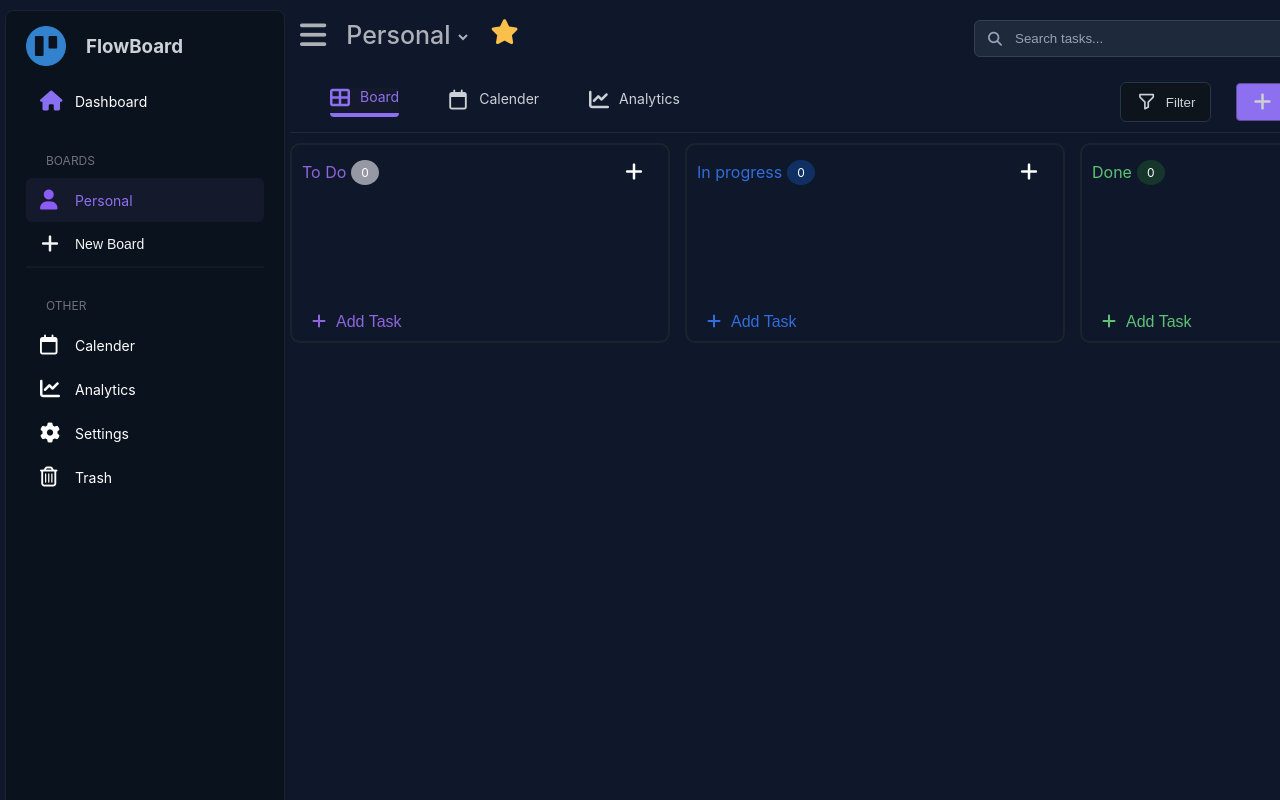
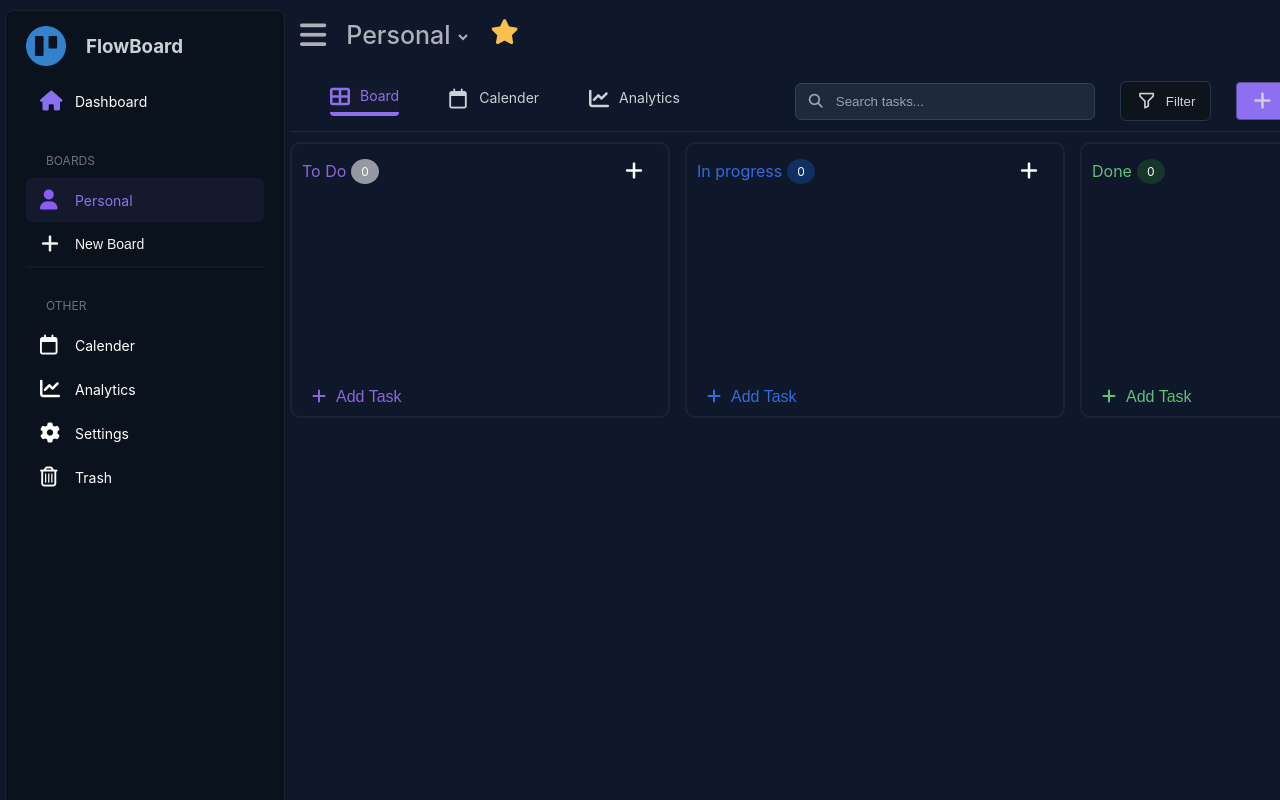
Before and after one commit to tharnishpalanisamy/FlowBoard, a React (Vite) app: page /boards/personal in a window 1280 px wide. Shown: the top 800 px of the page. Built offline with nearby package versions, Linux system fonts and the light colour scheme.

Commit message:
local board task search

```diff
--- a/src/components/column/Column.css
+++ b/src/components/column/Column.css
@@ -5,7 +5,6 @@
     width: 380px;
     margin-top: 10px;
     border-radius: 10px;
-    min-height: 200px;
     margin-bottom: 10px;
     display: flex;
     flex-direction: column;
@@ -20,6 +19,8 @@
     gap: 10px;
     margin: 0px auto;
     padding: 5px 10px;
+    min-height: 150px;
+    min-width: 350px;
 }
 
 .column-count{
--- a/src/components/header/Header.css
+++ b/src/components/header/Header.css
@@ -55,8 +55,8 @@
 }
 
 .input-task{
-    width: 100%;
-    padding: 10px 100px 10px 40px; /* left padding makes room for the icon */
+    width: 300px;
+    padding: 10px 20px 10px 40px; /* left padding makes room for the icon */
     border-radius: 6px;
     border: 1px solid #334155;
     background: #1E293B;
--- a/src/components/header/Header.jsx
+++ b/src/components/header/Header.jsx
@@ -1,6 +1,12 @@
+import { useLocation, useParams } from 'react-router-dom'
 import './Header.css'
 
 export default function Header(){
+    let params = useParams()
+    const location = useLocation()
+
+    const isTrash = location.pathname === '/trash'
+
     return(
         <header>
             <nav className="nav-bar">
@@ -21,7 +27,7 @@ export default function Header(){
                 </div>
 
                 <div className="options">
-                    <div className="search-task">
+                    {!params.board && !isTrash ? <div className="search-task">
                         <i className="fa-solid fa-magnifying-glass search-icon"></i>
 
                         <input
@@ -29,7 +35,7 @@ export default function Header(){
                             className="input-task"
                             placeholder="Search tasks..."
                         />
-                    </div>
+                    </div> : null}
                     <div className="theme">
                         <button className='theme-btn'><i className='bx bx-sun theme-icon'></i></button>
                     </div>
--- a/src/components/taskManagement/TaskManagement.jsx
+++ b/src/components/taskManagement/TaskManagement.jsx
@@ -16,11 +16,11 @@ export default function TaskManagement(){
 
     const [showModal, setShowModal] = useState(false)
     const [status, setStatus] = useState('todo')
-    const {tasks, setTasks} = useContext(TaskContext)
+    const {tasks, setTasks , search , setSearch} = useContext(TaskContext)
     console.log('tasksssss' , tasks);
 
     const boardTasks = tasks.filter(
-        task => task.board === boardType
+        task => task.board === boardType && task.title.trim().includes(search)
     )
     const [selectedTask, setSelectedTask] = useState(null)
 
--- a/src/components/toolbar/Toolbar.jsx
+++ b/src/components/toolbar/Toolbar.jsx
@@ -1,6 +1,9 @@
+import { useContext } from 'react'
 import './Toolbar.css'
+import TaskContext from '../../context/taskContext/TaskContext'
 
 export default function Toolbar(props){
+    const {search , setSearch} = useContext(TaskContext)
     return(
         <div className="toolbar">
             <div className="toolbar-options">
@@ -10,7 +13,20 @@ export default function Toolbar(props){
                 <p className="toolbar-link"><span><i className="fa-solid fa-chart-line icon"></i></span> Analytics</p>
             </div>
 
+
+
             <div className="toolbar-buttons">
+                <div className="search-task">
+                    <i className="fa-solid fa-magnifying-glass search-icon"></i>
+
+                    <input
+                        type="text"
+                        className="input-task"
+                        placeholder="Search tasks..."
+                        value={search}
+                        onChange={(event) => setSearch(event.target.value)}
+                    />
+                </div>
                 <button className="filterBtn"><span><i className='bx bx-filter-alt icon' ></i></span> Filter</button>
                 <button className="addTaskBtn" onClick={props.showModal}><span>
                     <i className="fa-solid fa-plus icon-plus icon add-icon"></i></span> Add Task
--- a/src/context/taskContext/TaskProvider.jsx
+++ b/src/context/taskContext/TaskProvider.jsx
@@ -6,9 +6,10 @@ export default function TaskProvider({children}) {
     const [tasks , setTasks] = useState(
         localStorage.getItem('tasks') ? JSON.parse(localStorage.getItem('tasks')) : tasksData
     )
+    const [search , setSearch ] = useState('')
     return(
         <TaskContext.Provider
-            value={{tasks,setTasks}}
+            value={{tasks,setTasks , search , setSearch}}
         >
             {children}
         </TaskContext.Provider>
--- a/src/page/trash/Trash.jsx
+++ b/src/page/trash/Trash.jsx
@@ -42,14 +42,40 @@ export default function Trash(){
 
     }
 
+    function deleteSelected(){
+        if (selectedTasks.length == 0 ) {
+            alert('No tasks Selected')
+            return
+        }
+        let updatedTasks = deletedTasks.filter(task => !selectedTasks.includes(task.id))
+        setDeletedTasks(updatedTasks)
+        localStorage.setItem('deletedTasks' , JSON.stringify(updatedTasks))
+    }
+
 
     //restore
 
     function restoreTask(task) {
         setTasks(prevVal => [...prevVal , task] )
+        localStorage.setItem('tasks' , JSON.stringify(tasks))
         let updatedTasks = deletedTasks.filter(tasks => tasks.id != task.id)
         setDeletedTasks(updatedTasks)
         localStorage.setItem('deletedTasks' , JSON.stringify(updatedTasks) )
+    }
+
+    function restoreSelected(){
+        if(selectedTasks.length == 0) {
+            alert('No task selected')
+            return
+        }
+        let tasksToRestore = deletedTasks.filter(task=> selectedTasks.includes(task.id))
+        setTasks(prevVal => [...prevVal , ...tasksToRestore])
+        localStorage.setItem('tasks' , JSON.stringify(tasks))
+
+        let updatedTasks = deletedTasks.filter(task => !selectedTasks.includes(task.id))
+        setDeletedTasks(updatedTasks)
+        localStorage.setItem('deletedTasks' , JSON.stringify(updatedTasks))
+
     }
 
     //Date
@@ -67,14 +93,14 @@ export default function Trash(){
             </div>
 
             <div className="trash-options-right">
-                <button className="trash-options-button empty-trash-button">
-                    <span> <i className="fa-solid fa-trash"></i> </span> Empty Trash
+                <button className="trash-options-button empty-trash-button" onClick={deleteSelected}>
+                    <span> <i className="fa-solid fa-trash"></i> </span> Delete Selected
                 </button>
 
-                <button className="trash-options-button restore-all-button">
+                <button className="trash-options-button restore-all-button" onClick={restoreSelected}>
                     <span>
                         <i className="fa-solid fa-recycle"></i>
-                    </span>  Restore All
+                    </span>  Restore Selected
 
                 </button>
             </div>
```
